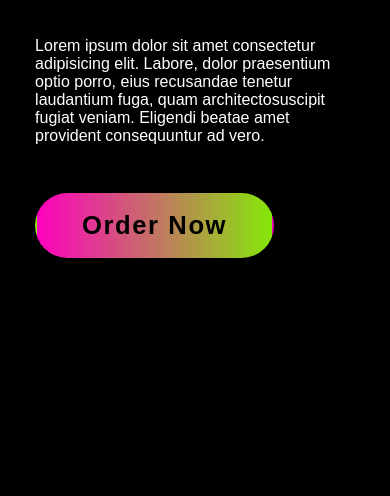
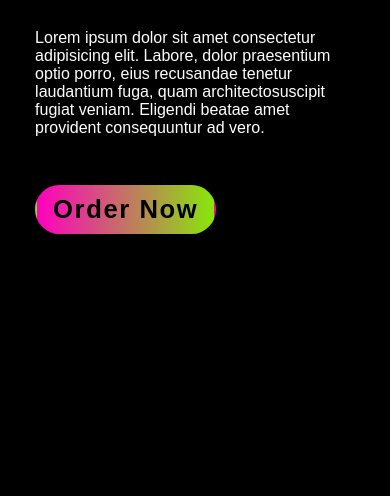
Before and after one commit to Algabeyre/play, a plain HTML site: page index.html in a window 390 px wide. Shown: the part 443-939 px from the top of the page. Drawn offline with nearby package versions, Linux system fonts and the light colour scheme.

Commit message:
Update style.css

```diff
--- a/style.css
+++ b/style.css
@@ -112,4 +112,7 @@ section{
         text-align: center;
         padding: 15px 0;
     }
+    .btn{
+        padding: 0.5rem 1rem
+    }
 }
```
